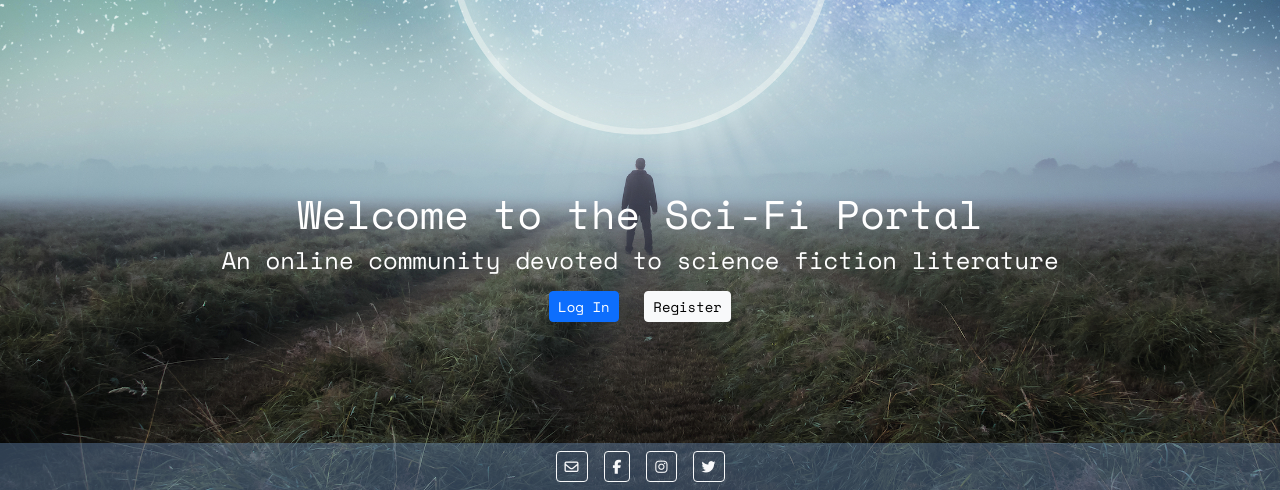
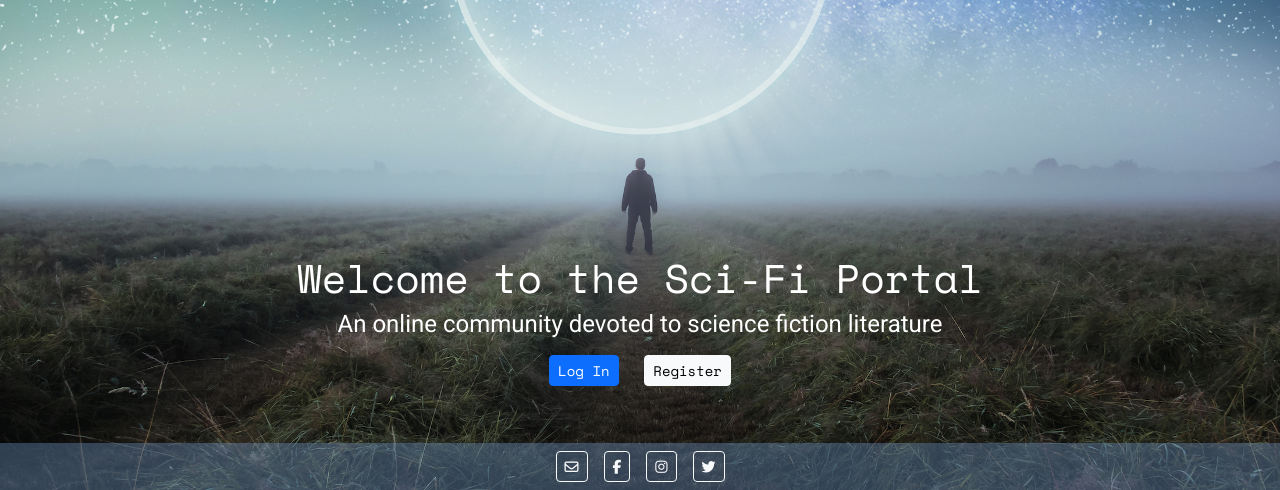
Before and after one commit to AndypSheridan/sci-fi-portal, a Django app: page / in a window 1280 px wide. Shown: the part 310-800 px from the top of the page. Run offline with Django 3.2, Linux system fonts and the light colour scheme; data that the repository does not hold is empty; some libraries are stand-ins or nearby versions.

Commit message:
Adjust h4 fonts in style.css

```diff
--- a/static/css/style.css
+++ b/static/css/style.css
@@ -44,7 +44,7 @@ a.nav-link.active {
 
 .fixed-row-bottom {
     position: fixed;
-    bottom: 10rem;
+    bottom: 6rem;
 }
 
 .text-white {
@@ -54,3 +54,7 @@ a.nav-link.active {
 .button-margin {
     margin: 0.5rem;
 }
+
+h4 {
+    font-family: "roboto";
+}
--- a/templates/index.html
+++ b/templates/index.html
@@ -15,4 +15,5 @@
         </div>
     </div>
 </body>
+
 {% endblock %}
```
